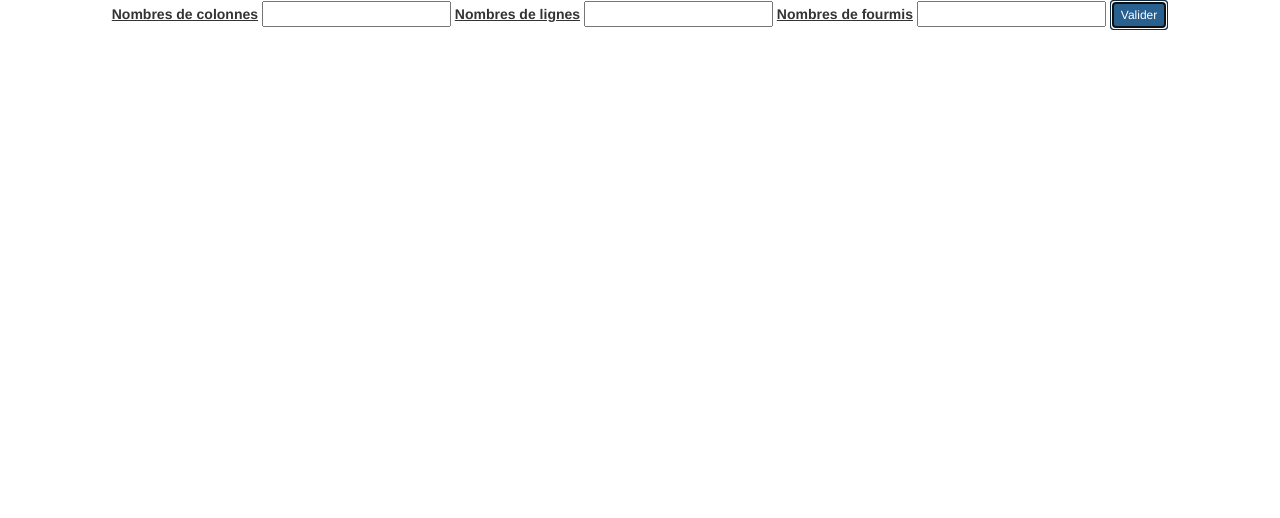
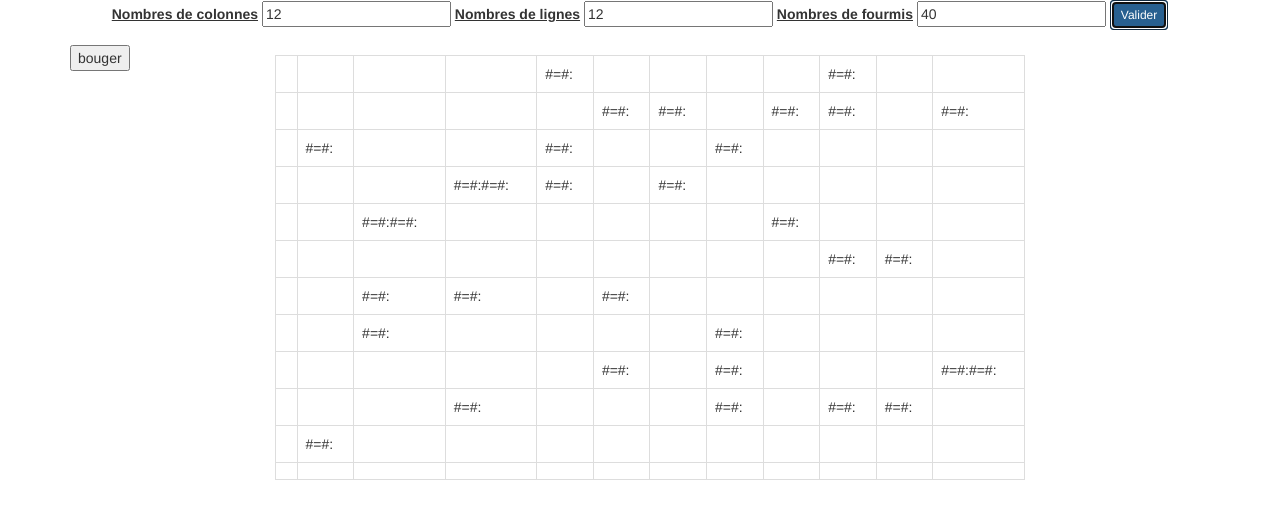
Before and after one commit to Romain32190/Guerre-Fourmis-JS, a website: page index.html in a window 1280 px wide. Both pictures are taken after a click on the button "Valider". Drawn offline with nearby package versions, Linux system fonts and the light colour scheme.

Commit message:
que la vie soit! les fourmis se deplacent dans un monde idylique, pas de guerre, donc pas de mort et dela cohabitation... Prochaine étape, on va les faire s'entretuer!

```diff
--- a/app.js
+++ b/app.js
@@ -1,40 +1,75 @@
+var ligne;
+var colonne;
+var fourmi;
+var ord;
+var abs;
+var randcell;
+var move;
+var	fighter = [];
 
-
-	$("#button").click(function(){
-		var ligne =$("#ligne").val()
-		var colonne = $("#colonne").val()
-		var fourmi = $("#fourmis").val()
-
-		var rustine = 0;
-
+function createArray(ligne, colonne){
 	 for (var i = 0 ; i < ligne; i++) {
-		 	$("#tb").append('<tr></tr>');
+	 	$("#tb").append("<tr data-row ='"+i+"''></tr>");
 	 	for (var j = 0; j < colonne ; j++) {
-		 		$("#tb tr:last-child").append("<td id=x"+i+"y"+j+" data-coord=x"+i+"y"+j+"></td>");
+	 		$("#tb tr:last-child").append("<td data-row ='"+i+"'data-column ='"+j+"'></td>");
 		}
 	}
+};
+
+function createAnt(fourmi){
+	var rustine = 0;
 	for (var k =0; k<fourmi; k++){
-
-
-			var ord = Math.round(Math.random()*ligne);
-			var abs = Math.round(Math.random()*colonne);
-			var randcell = $("#x"+ord+"y"+abs+"");
-
-//			console.log(rustine +' - '+ k +' - '+ randcell.html());
-			console.log(randcell.text());
-
+		ord = Math.round(Math.random()*ligne);
+		abs = Math.round(Math.random()*colonne);
+		randcell = $("td[data-row='"+ord+"'][data-column ='"+abs+"']");
 		if (randcell.text() === ""){
 			randcell.append("#=#:");
+			fighter[k]={"colonne":ord, "ligne":abs};
 			rustine++;
-
 
 		}else{
 			k--;
 		};
+	}
+};
 
+function destinate(){
+	move = Math.round(Math.random()*4);
+};
+
+function antMove(matricule){
+	destinate();
+	console.log(fighter[matricule]);
+	if (move === 1){
+		fighter[matricule].ligne--;
+	}else if (move === 2){
+		fighter[matricule].colonne++;
+	}else if (move === 3){
+		fighter[matricule].ligne++;
+	}else {
+		fighter[matricule].colonne--;
+	};
+};
+
+
+
+$("#button").click(function(){
+	$("#tb").html("");
+	ligne =($("#ligne").val());
+	colonne = ($("#colonne").val());
+	fourmi = ($("#fourmis").val());
+	createArray(ligne, colonne);
+	createAnt(fourmi);
+
+	setInterval(function(){
+
+		for (i=0; i<fourmi; i++){
+				antMove(i)
 			}
-		console.log( rustine );
+			$("td").text("");
+			for(i=0; i<fourmi; i++){
+				$("td[data-row='"+fighter[i].ligne+"'][data-column='"+fighter[i].colonne+"']").append("#=#:");
+				console.log(fourmi)
+			}
+		},1000);
 });
-
-// var ligne =$("#ligne").val()
-// var colonne = $("#colonne").val()
--- a/index.html
+++ b/index.html
@@ -8,29 +8,24 @@
 <body>
 <div class="form-group">
   <label>Nombres de colonnes</label>
-  <input type="number" id="colonne">
+  <input type="number" id="colonne" value="12"/>
   <label>Nombres de lignes</label>
-  <input type="number" id="ligne">
+  <input type="number" id="ligne" value="12"/>
   <label>Nombres de fourmis</label>
-  <input type="number" id="fourmis">
+  <input type="number" id="fourmis" value="40"/>
   <button id="button" type="button" class="btn btn-primary btn-sm">Valider</button>
 </div>
 <div class="container">
 
 <div class="row">
-  <div class="col-md-2"></div>
+  <div class="col-md-2"><button id="moveUp">bouger</button></div>
   <div class="col-md-8">
   	<table class="table table-bordered table striped" id="table">
-  	   <thead id="th">
+  	<tbody id="tb">
 
+    </tbody>
 
-  	   </thead>
-
-  		<tbody id="tb">
-
-
-  		</tbody>
-  	</table>
+    </table>
   </div>
   <div class="col-md-2">
 </div>
--- a/style.css
+++ b/style.css
@@ -5,3 +5,6 @@ text-align: center;
 label{
 text-decoration: underline;
 }
+table{
+	margin : 10px;
+}
```
Lines whose indentation alone changed are shown as unchanged.
